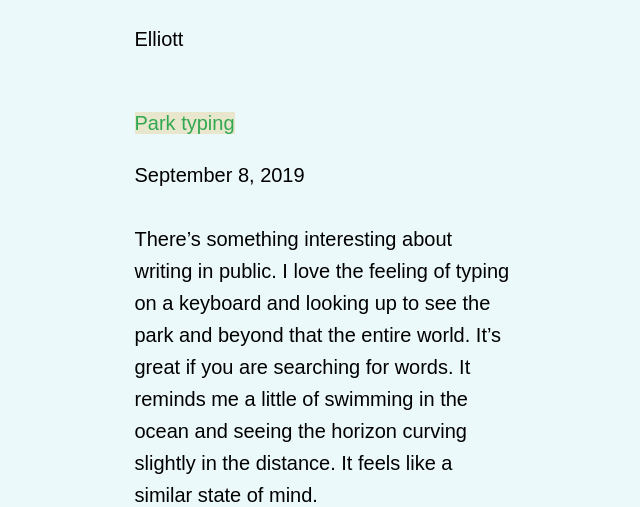
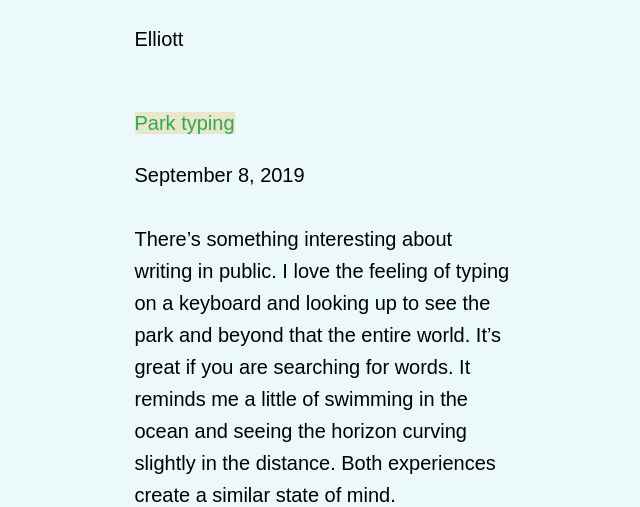
Before and after one commit to oilstel/elliott, a Jekyll site: the page built from _posts/2019-09-08-park-typing.md, in a window 1280 px wide and 900 px high, cut to the strip 0-507 px from the top of the window. Shown: the whole strip, without its empty margins (318-958 px from the left). Built offline with Jekyll 4.4.1, drawn with Linux system fonts in a browser that asks for light colours.

Commit message:
park thoughts

```diff
--- a/_posts/2019-09-08-park-typing.md
+++ b/_posts/2019-09-08-park-typing.md
@@ -7,7 +7,7 @@ published: true
 icon: https://files.elliott.computer/images/park-display.jpg
 ---
 
-There’s something interesting about writing in public. I love the feeling of typing on a keyboard and looking up to see the park and beyond that the entire world. It's great if you are searching for words. It reminds me a little of swimming in the ocean and seeing the horizon curving slightly in the distance. It feels like a similar state of mind.
+There’s something interesting about writing in public. I love the feeling of typing on a keyboard and looking up to see the park and beyond that the entire world. It's great if you are searching for words. It reminds me a little of swimming in the ocean and seeing the horizon curving slightly in the distance. Both experiences create a similar state of mind.
 
 ![](https://files.elliott.computer/images/park-display.jpg)
 
```
